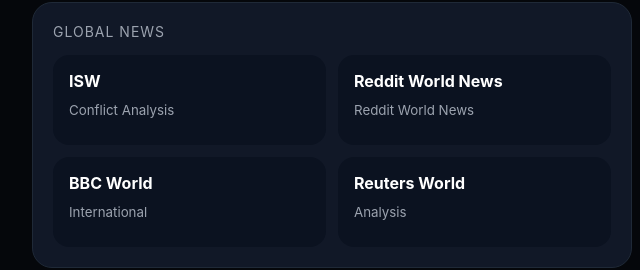
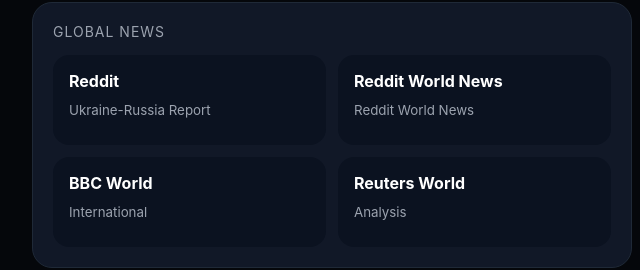
Before and after one commit to mpr2015/Homepage, a plain HTML site: page index.html in a window 1280 px wide. Shown: the part 705-975 px from the top of the page, 308-948 px from the left. Drawn offline with Linux system fonts and the light colour scheme; no server answers.

Commit message:
Update index.html

```diff
--- a/index.html
+++ b/index.html
@@ -380,9 +380,9 @@
 <div class="grid">
 
 
-<a class="tile" href="https://www.understandingwar.org">
-<strong>ISW</strong>
-<small>Conflict Analysis</small>
+<a class="tile" href="https://www.reddit.com/r/UkraineWarVideoReport/new/">
+<strong>Reddit</strong>
+<small>Ukraine-Russia Report</small>
 </a>
 
 
```
